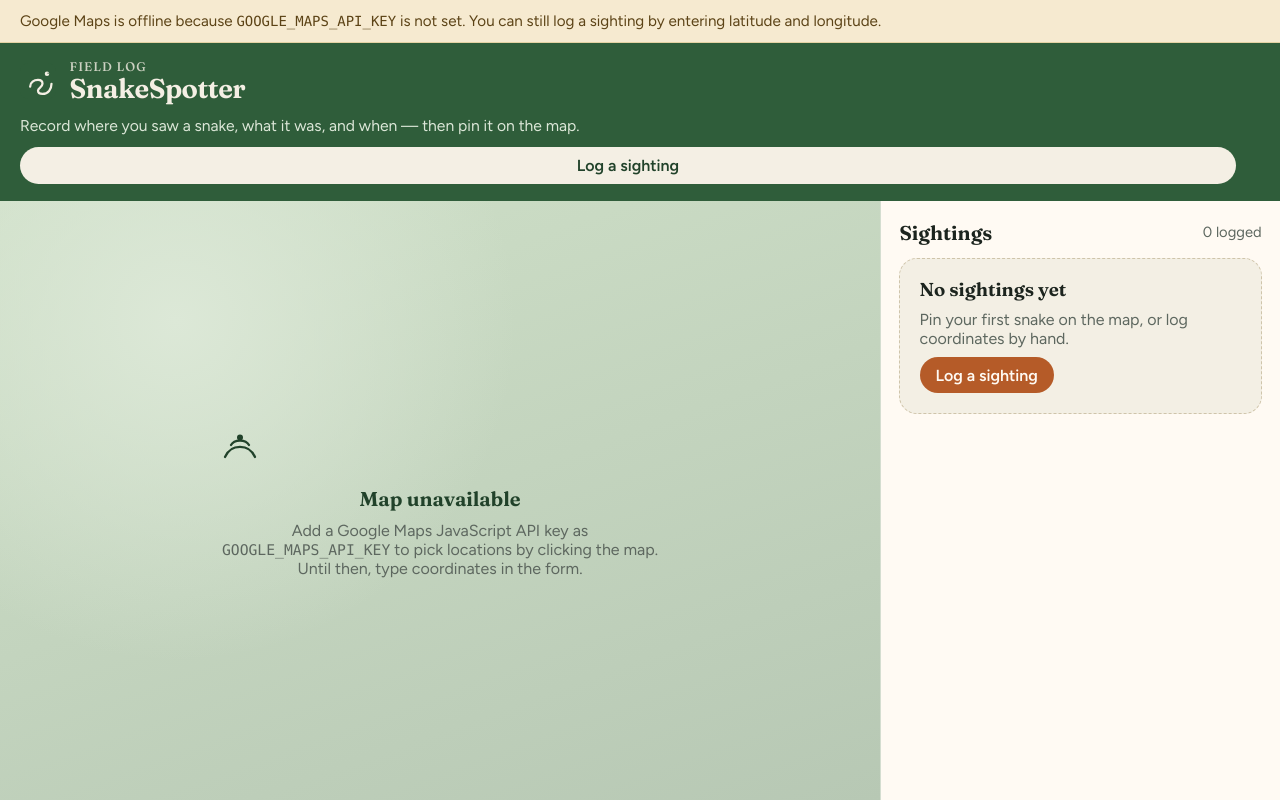
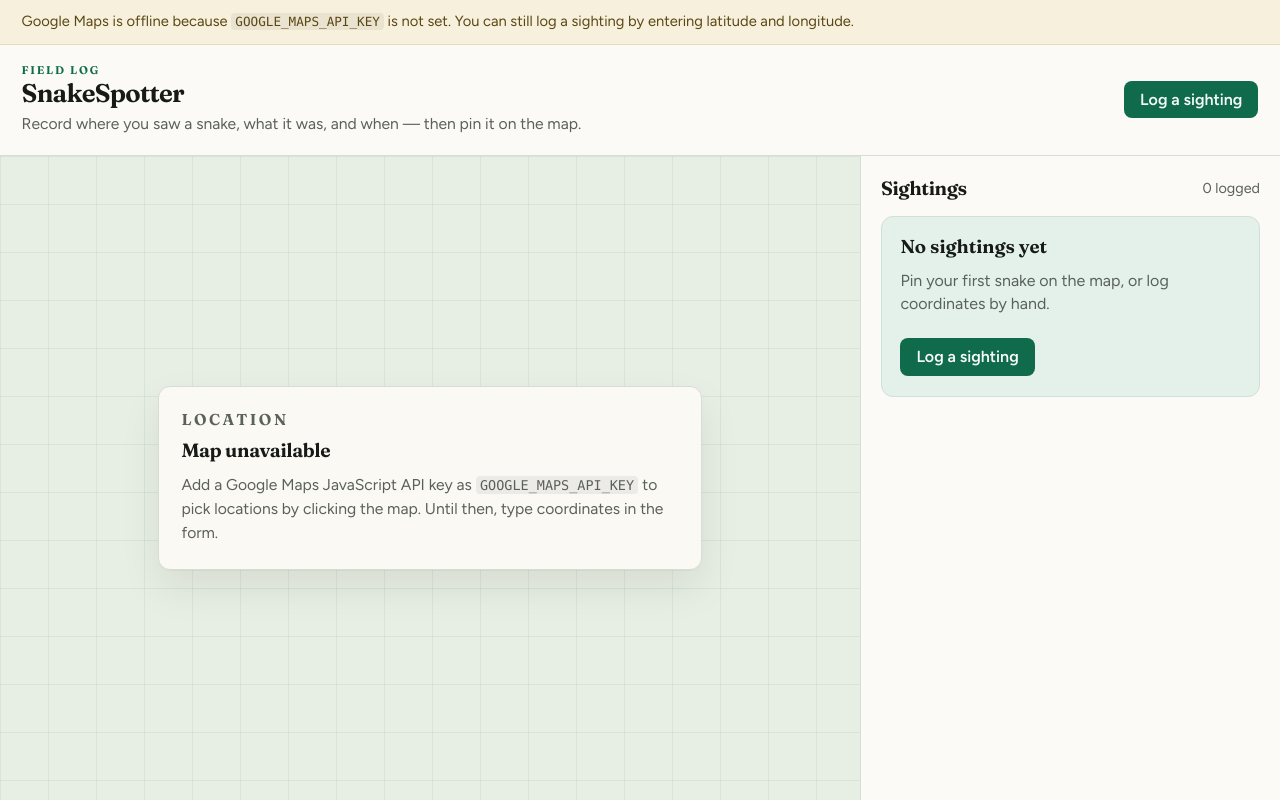
Before and after one commit to andypapmedialight/SnakeSpotter, a FastAPI app: page / in a window 1280 px wide. Run offline with FastAPI, Linux system fonts and the light colour scheme; data that the repository does not hold is empty.

Commit message:
style: refresh field-log UI without invented icons
Map-unavailable is typeset on a grid, not a decorative glyph.

```diff
--- a/static/styles.css
+++ b/static/styles.css
@@ -1,19 +1,19 @@
 :root {
-  --canvas: #e7eee4;
-  --paper: #fffaf3;
-  --ink: #1c241e;
-  --muted: #5d675f;
-  --line: #d4ddd0;
-  --moss: #2f5d3a;
-  --moss-deep: #21422a;
-  --leaf: #3f7a4c;
-  --copper: #b55b28;
-  --danger: #9d3b2f;
-  --danger-bg: #f8e6e2;
-  --warn-bg: #f6ead0;
-  --warn-ink: #5c4316;
-  --shadow: 0 12px 32px rgba(33, 66, 42, 0.12);
-  --radius: 18px;
+  --canvas: #eef1ec;
+  --paper: #fbfaf6;
+  --ink: #171a16;
+  --muted: #5a6158;
+  --line: #d8ddd4;
+  --line-strong: #c3cbc0;
+  --accent: #0f6b4c;
+  --accent-deep: #0a4d37;
+  --accent-soft: #e3f1ea;
+  --danger: #9b2f24;
+  --danger-bg: #f8e8e5;
+  --warn-bg: #f7f0dc;
+  --warn-ink: #5a4714;
+  --shadow: 0 1px 0 rgba(23, 26, 22, 0.04), 0 18px 40px rgba(23, 26, 22, 0.08);
+  --radius: 12px;
   font-family: Figtree, "Segoe UI", sans-serif;
 }
 
@@ -60,20 +60,24 @@ p {
 }
 
 h1 {
-  font-size: 1.7rem;
+  font-size: clamp(1.55rem, 2vw, 1.85rem);
   font-weight: 650;
-  letter-spacing: -0.02em;
-  line-height: 1.1;
+  letter-spacing: -0.03em;
+  line-height: 1.05;
 }
 
 h2 {
-  font-size: 1.25rem;
+  font-size: 1.2rem;
   font-weight: 650;
+  letter-spacing: -0.02em;
 }
 
 code {
   font-family: ui-monospace, SFMono-Regular, Menlo, monospace;
-  font-size: 0.92em;
+  font-size: 0.86em;
+  background: rgba(23, 26, 22, 0.06);
+  padding: 0.08em 0.32em;
+  border-radius: 4px;
 }
 
 .skip-link {
@@ -93,9 +97,10 @@ code {
 .banner {
   background: var(--warn-bg);
   color: var(--warn-ink);
-  padding: 0.75rem 1.25rem;
-  font-size: 0.95rem;
-  border-bottom: 1px solid #e4d3a4;
+  padding: 0.7rem 1.35rem;
+  font-size: 0.92rem;
+  line-height: 1.45;
+  border-bottom: 1px solid #eadcb0;
 }
 
 .banner-error {
@@ -106,46 +111,51 @@ code {
 
 .site-header {
   display: grid;
-  grid-template-columns: 1fr auto;
-  gap: 0.75rem 1.5rem;
-  align-items: center;
-  padding: 1rem 1.25rem 1.1rem;
-  background: var(--moss);
-  color: #f4efe4;
+  grid-template-columns: minmax(0, 1fr) auto;
+  gap: 0.35rem 1.5rem;
+  align-items: end;
+  padding: 1.15rem 1.35rem 1.2rem;
+  background: var(--paper);
+  border-bottom: 1px solid var(--line);
 }
 
-.brand {
-  display: flex;
-  align-items: center;
-  gap: 0.85rem;
+.brand .eyebrow {
+  margin-bottom: 0.2rem;
 }
 
 .eyebrow {
-  margin: 0;
-  font-size: 0.78rem;
-  letter-spacing: 0.08em;
+  font-size: 0.7rem;
+  letter-spacing: 0.16em;
   text-transform: uppercase;
-  opacity: 0.8;
+  color: var(--accent);
+  font-weight: 650;
 }
 
 .lede {
-  grid-column: 1 / -1;
-  max-width: 42rem;
-  color: #dce7d8;
+  grid-column: 1;
+  max-width: 38rem;
+  color: var(--muted);
   font-size: 0.98rem;
+  line-height: 1.45;
+}
+
+.site-header .btn-primary {
+  grid-column: 2;
+  grid-row: 1 / span 2;
+  align-self: center;
 }
 
 .layout {
   flex: 1;
   display: grid;
-  grid-template-columns: minmax(0, 1fr) minmax(300px, 400px);
+  grid-template-columns: minmax(0, 1fr) minmax(320px, 420px);
   min-height: 0;
 }
 
 .map-pane {
   position: relative;
   min-height: 280px;
-  background: #c5d1c2;
+  background: #dfe6da;
 }
 
 .map,
@@ -156,24 +166,33 @@ code {
 
 .map-fallback {
   display: grid;
-  place-content: center;
-  gap: 0.6rem;
-  padding: 1.5rem;
-  text-align: center;
-  color: var(--moss-deep);
-  background:
-    radial-gradient(circle at 20% 20%, #dce8d7, transparent 40%),
-    linear-gradient(160deg, #cfe0c8, #b7c8b4);
+  place-items: center;
+  padding: 1.75rem;
+  color: var(--ink);
+  background-color: #e7eee3;
+  background-image:
+    linear-gradient(to right, rgba(15, 107, 76, 0.07) 1px, transparent 1px),
+    linear-gradient(to bottom, rgba(15, 107, 76, 0.07) 1px, transparent 1px);
+  background-size: 48px 48px;
 }
 
-.map-fallback h2 {
-  margin-top: 0.3rem;
+.map-fallback-copy {
+  width: min(34rem, 100%);
+  background: rgba(251, 250, 246, 0.94);
+  border: 1px solid var(--line);
+  border-radius: var(--radius);
+  box-shadow: var(--shadow);
+  padding: 1.35rem 1.4rem 1.45rem;
 }
 
-.map-fallback p {
-  max-width: 28rem;
-  margin: 0 auto;
+.map-fallback-copy h2 {
+  margin: 0.35rem 0 0.65rem;
+}
+
+.map-fallback-copy p {
   color: var(--muted);
+  line-height: 1.55;
+  font-size: 0.98rem;
 }
 
 .map-hint {
@@ -200,7 +220,7 @@ code {
 }
 
 .panel {
-  padding: 1.15rem 1.15rem 1.5rem;
+  padding: 1.25rem 1.25rem 1.6rem;
 }
 
 .panel-head {
@@ -208,16 +228,17 @@ code {
   align-items: center;
   justify-content: space-between;
   gap: 0.75rem;
-  margin-bottom: 0.85rem;
+  margin-bottom: 1rem;
 }
 
 .muted {
   color: var(--muted);
-  font-size: 0.92rem;
+  font-size: 0.9rem;
 }
 
 .form-intro {
-  margin-bottom: 1rem;
+  margin-bottom: 1.1rem;
+  line-height: 1.45;
 }
 
 .btn {
@@ -228,8 +249,8 @@ code {
   font: inherit;
   font-weight: 600;
   cursor: pointer;
-  border-radius: 999px;
-  padding: 0.55rem 1rem;
+  border-radius: 8px;
+  padding: 0.58rem 1rem;
 }
 
 .btn:disabled {
@@ -238,30 +259,30 @@ code {
 }
 
 .btn-primary {
-  background: var(--copper);
-  color: #fffaf3;
+  background: var(--accent);
+  color: #f7fbf8;
 }
 
-.site-header .btn-primary {
-  background: #f4efe4;
-  color: var(--moss-deep);
+.btn-primary:hover {
+  background: var(--accent-deep);
 }
 
 .btn-ghost {
-  color: var(--leaf);
+  color: var(--accent);
   padding-left: 0;
 }
 
 .btn-block {
   width: 100%;
-  margin-top: 0.4rem;
+  margin-top: 0.25rem;
+  padding: 0.72rem 1rem;
 }
 
 .state {
   display: grid;
   justify-items: start;
   gap: 0.55rem;
-  padding: 1.1rem 0.2rem;
+  padding: 1.1rem 0.1rem;
   color: var(--muted);
 }
 
@@ -270,22 +291,24 @@ code {
 }
 
 .empty {
-  background: #f3efe4;
-  border: 1px dashed #cfc4aa;
+  background: var(--accent-soft);
+  border: 1px solid #cfe0d6;
   border-radius: var(--radius);
-  padding: 1.2rem;
+  padding: 1.15rem 1.15rem 1.25rem;
   color: var(--ink);
 }
 
 .empty p {
   color: var(--muted);
+  margin: 0.15rem 0 0.85rem;
+  line-height: 1.45;
 }
 
 .spinner {
-  width: 1.1rem;
-  height: 1.1rem;
+  width: 1.05rem;
+  height: 1.05rem;
   border: 2px solid var(--line);
-  border-top-color: var(--leaf);
+  border-top-color: var(--accent);
   border-radius: 50%;
   animation: spin 0.8s linear infinite;
 }
--- a/templates/index.html
+++ b/templates/index.html
@@ -28,11 +28,8 @@
 
     <header class="site-header">
       <div class="brand">
-        <img src="static/favicon.svg" alt="" width="36" height="36" />
-        <div>
         <p class="eyebrow">Field log</p>
         <h1>SnakeSpotter</h1>
-        </div>
       </div>
       <p class="lede">
         Record where you saw a snake, what it was, and when — then pin it on the map.
@@ -46,21 +43,14 @@
       <section class="map-pane" aria-label="Sighting map">
         <div id="map" class="map" role="application" aria-label="Google Map"></div>
         <div id="map-fallback" class="map-fallback" hidden>
-          <svg viewBox="0 0 64 64" width="48" height="48" aria-hidden="true">
-            <path
-              fill="none"
-              stroke="currentColor"
-              stroke-width="3"
-              stroke-linecap="round"
-              d="M12 44c8-18 32-18 40 0M20 28c4-8 20-8 24 0"
-            />
-            <circle cx="32" cy="18" r="4" fill="currentColor" />
-          </svg>
+          <div class="map-fallback-copy">
+            <p class="eyebrow">Location</p>
             <h2>Map unavailable</h2>
             <p>
               Add a Google Maps JavaScript API key as <code>GOOGLE_MAPS_API_KEY</code>
               to pick locations by clicking the map. Until then, type coordinates in the form.
             </p>
+          </div>
         </div>
         <p id="map-hint" class="map-hint" hidden>Click the map to drop a pin.</p>
       </section>
```
Also changed, not shown: other parts of static/styles.css (+43 -25 lines). Lines whose indentation alone changed are shown as unchanged.
